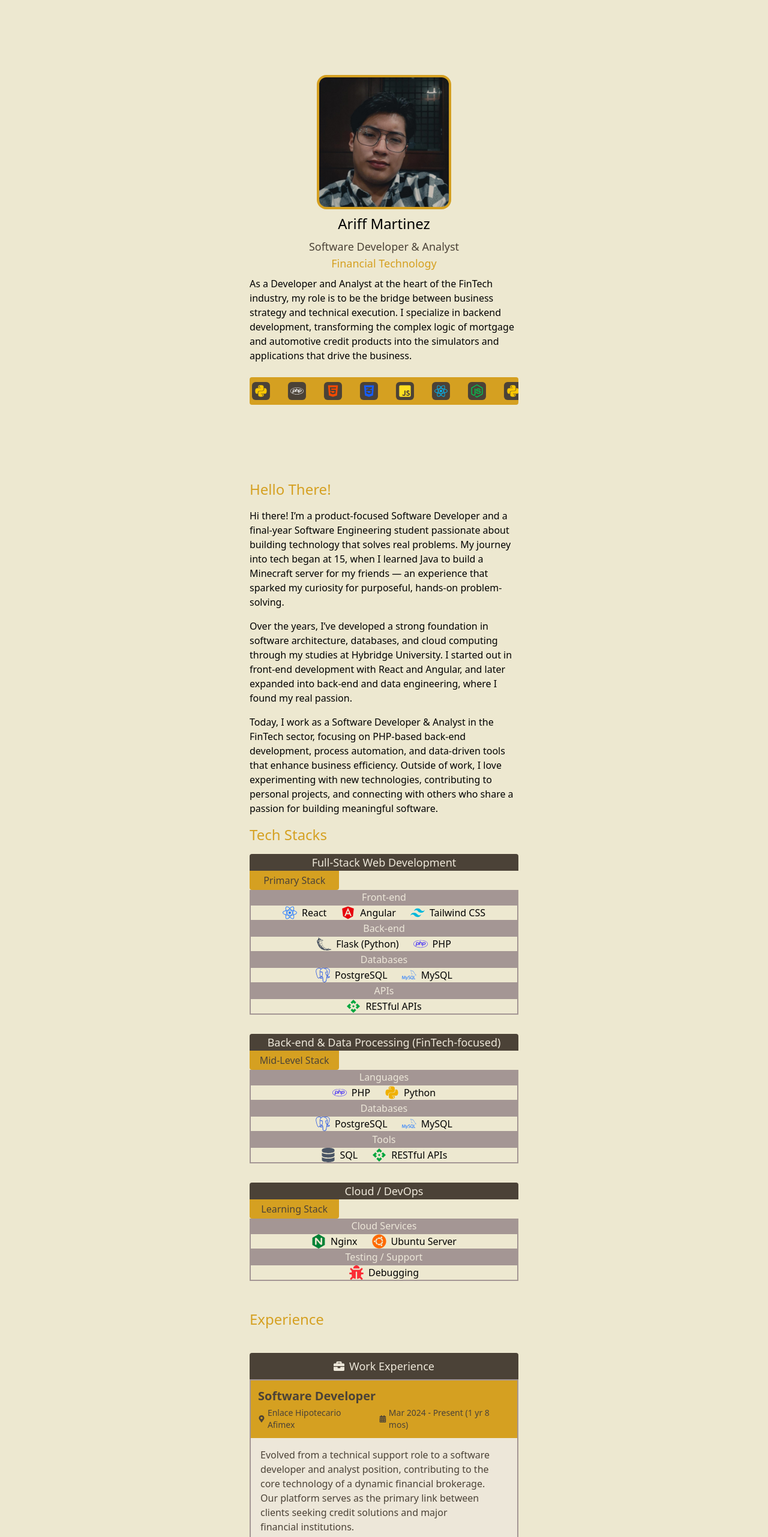
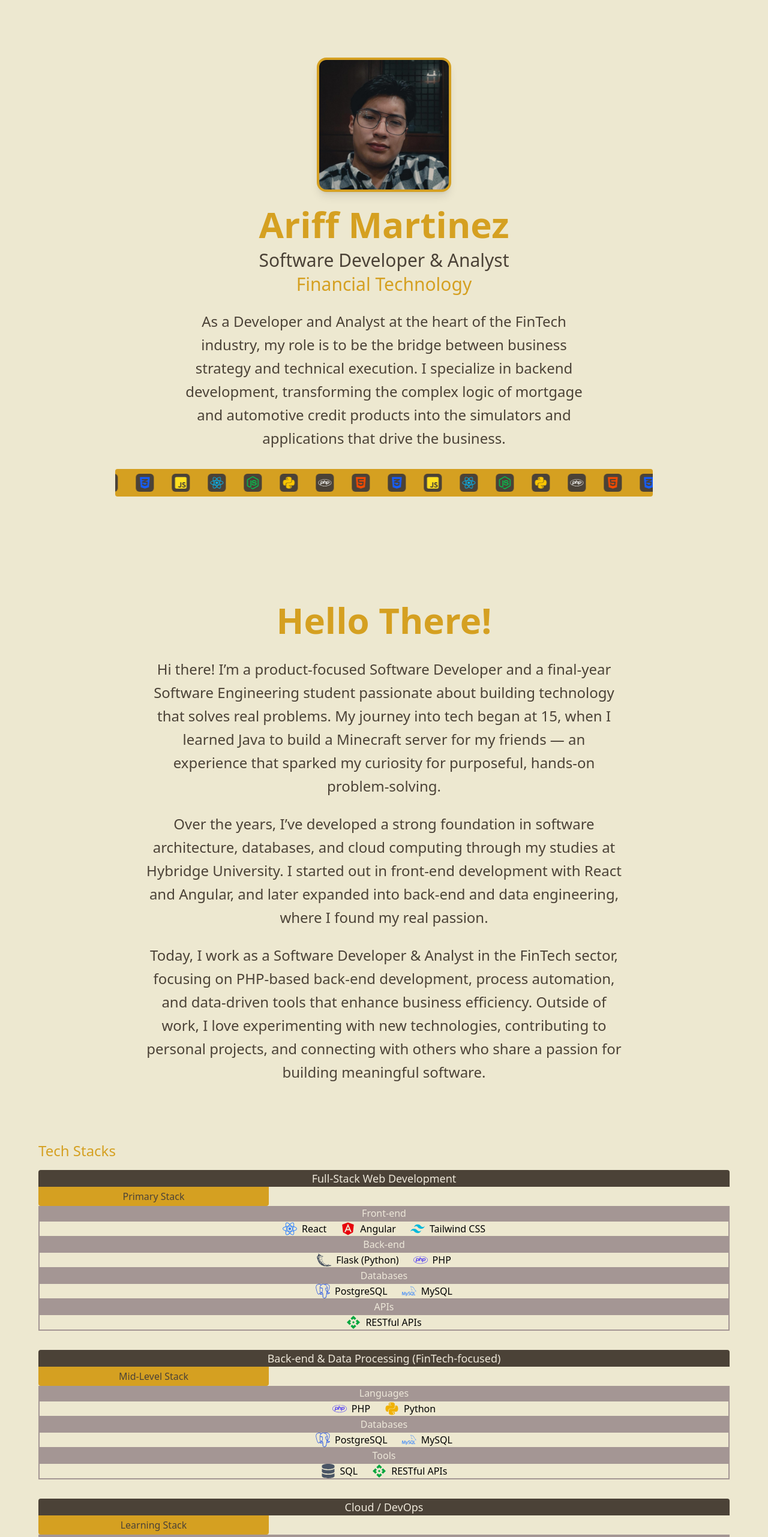
Before and after one commit to Ariff-dev/Portfolio, a React (Vite) app: page / in a window 1280 px wide. Shown: the top 2563 px of the page at 60% size. Built offline with nearby package versions, Linux system fonts and the light colour scheme.

Commit message:
fix: Font Size

```diff
--- a/src/components/landing/about/About.tsx
+++ b/src/components/landing/about/About.tsx
@@ -1,22 +1,31 @@
 export const About = () => {
   return (
-    <section id='about' className='flex flex-col gap-4'>
-      <h2 className='text-(--primary) text-2xl'>Hello There!</h2>
-      <p>
+    <section
+      id='about'
+      className='flex flex-col items-center justify-center px-4 sm:px-6 md:px-8 lg:px-12 py-16 sm:py-20 gap-6 sm:gap-8 max-w-4xl mx-auto text-center'
+    >
+      <h2 className='text-3xl sm:text-4xl md:text-5xl lg:text-6xl font-bold text-[var(--primary)]'>
+        Hello There!
+      </h2>
+
+      <div className='space-y-4 sm:space-y-6 text-[var(--secondary)]'>
+        <p className='text-base sm:text-lg md:text-xl lg:text-2xl leading-relaxed'>
           Hi there! I’m a product-focused Software Developer and a final-year
           Software Engineering student passionate about building technology that
           solves real problems. My journey into tech began at 15, when I learned
           Java to build a Minecraft server for my friends — an experience that
           sparked my curiosity for purposeful, hands-on problem-solving.
         </p>
-      <p>
+
+        <p className='text-base sm:text-lg md:text-xl lg:text-2xl leading-relaxed'>
           Over the years, I’ve developed a strong foundation in software
           architecture, databases, and cloud computing through my studies at
           Hybridge University. I started out in front-end development with React
           and Angular, and later expanded into back-end and data engineering,
           where I found my real passion.
         </p>
-      <p>
+
+        <p className='text-base sm:text-lg md:text-xl lg:text-2xl leading-relaxed'>
           Today, I work as a Software Developer & Analyst in the FinTech sector,
           focusing on PHP-based back-end development, process automation, and
           data-driven tools that enhance business efficiency. Outside of work, I
@@ -24,6 +33,7 @@ export const About = () => {
           projects, and connecting with others who share a passion for building
           meaningful software.
         </p>
+      </div>
     </section>
   )
 }
--- a/src/components/landing/experience/Experience.tsx
+++ b/src/components/landing/experience/Experience.tsx
@@ -1,13 +1,20 @@
-import { FaBriefcase, FaGraduationCap, FaCalendarAlt, FaMapMarkerAlt } from 'react-icons/fa';
+import {
+  FaBriefcase,
+  FaGraduationCap,
+  FaCalendarAlt,
+  FaMapMarkerAlt,
+} from 'react-icons/fa'
 
 export const Experience = () => {
   return (
-    <section id='exp' className='min-h-screen py-4'>
-      <h2 className='text-[color:var(--primary)] text-2xl text-pretty mb-6'>Experience</h2>
+    <section id='exp' className='py-4'>
+      <h2 className='text-[color:var(--primary)] text-2xl sm:text-3xl text-pretty mb-6 font-semibold'>
+        Experience
+      </h2>
 
       {/* Work Experience Section */}
       <div className='py-4 flex flex-col'>
-        <h3 className='text-lg bg-[color:var(--secondary)] text-pretty text-[color:var(--contrast)] text-center rounded-t-sm py-2'>
+        <h3 className='text-lg sm:text-xl bg-[color:var(--secondary)] text-pretty text-[color:var(--contrast)] text-center rounded-t-sm py-2'>
           <FaBriefcase className='inline mr-2 mb-1' />
           Work Experience
         </h3>
@@ -15,13 +22,15 @@ export const Experience = () => {
         {/* Software Developer - Current */}
         <div className='border-2 border-[color:var(--tertiary)] mb-4'>
           <div className='bg-[color:var(--primary)] p-3'>
-            <h4 className='text-xl font-semibold text-[color:var(--secondary)]'>Software Developer</h4>
-            <div className='flex items-center gap-4 text-sm text-[color:var(--secondary)] mt-1'>
+            <h4 className='text-lg sm:text-xl font-semibold text-[color:var(--secondary)]'>
+              Software Developer
+            </h4>
+            <div className='flex flex-col sm:flex-row sm:items-center sm:gap-4 text-sm sm:text-base text-[color:var(--secondary)] mt-1'>
               <span className='flex items-center gap-1'>
                 <FaMapMarkerAlt className='text-xs' />
                 Enlace Hipotecario Afimex
               </span>
-              <span className='flex items-center gap-1'>
+              <span className='flex items-center gap-1 mt-1 sm:mt-0'>
                 <FaCalendarAlt className='text-xs' />
                 Mar 2024 - Present (1 yr 8 mos)
               </span>
@@ -29,45 +38,67 @@ export const Experience = () => {
           </div>
 
           <div className='p-4 bg-[color:var(--contrast)]'>
-            <p className='text-pretty mb-3 text-[color:var(--secondary)]'>
-              Evolved from a technical support role to a software developer and analyst position, contributing to the core technology of a dynamic financial brokerage. Our platform serves as the primary link between clients seeking credit solutions and major financial institutions.
+            <p className='text-pretty text-sm sm:text-base leading-relaxed mb-3 text-[color:var(--secondary)]'>
+              Evolved from a technical support role to a software developer and
+              analyst position, contributing to the core technology of a dynamic
+              financial brokerage. Our platform serves as the primary link
+              between clients seeking credit solutions and major financial
+              institutions.
             </p>
 
-            <ul className='space-y-2 text-[color:var(--secondary)]'>
+            <ul className='space-y-2 text-[color:var(--secondary)] text-sm sm:text-base leading-relaxed'>
               <li className='flex gap-2'>
                 <span className='text-[color:var(--primary)] font-bold'>•</span>
                 <div>
-                  <strong className='text-[color:var(--complementary)]'>Financial Product Analysis & Maintenance:</strong> Serve as the lead analyst for the platform's simulator, translating complex calculation rules from a wide range of bank loan products into system logic.
+                  <strong className='text-[color:var(--complementary)]'>
+                    Financial Product Analysis & Maintenance:
+                  </strong>{' '}
+                  Serve as the lead analyst for the platform's simulator,
+                  translating complex calculation rules from a wide range of
+                  bank loan products into system logic.
                 </div>
               </li>
               <li className='flex gap-2'>
                 <span className='text-[color:var(--primary)] font-bold'>•</span>
                 <div>
-                  <strong className='text-[color:var(--complementary)]'>Digital Application Development:</strong> Develop and optimize intelligent digital forms that streamline data collection and automate credit application generation with 100% compliance.
+                  <strong className='text-[color:var(--complementary)]'>
+                    Digital Application Development:
+                  </strong>{' '}
+                  Develop and optimize intelligent digital forms that streamline
+                  data collection and automate credit application generation
+                  with 100% compliance.
                 </div>
               </li>
               <li className='flex gap-2'>
                 <span className='text-[color:var(--primary)] font-bold'>•</span>
                 <div>
-                  <strong className='text-[color:var(--complementary)]'>Expert Platform Support:</strong> Act as SME for the internal platform, providing advanced technical support to financial advisors.
+                  <strong className='text-[color:var(--complementary)]'>
+                    Expert Platform Support:
+                  </strong>{' '}
+                  Act as SME for the internal platform, providing advanced
+                  technical support to financial advisors.
                 </div>
               </li>
               <li className='flex gap-2'>
                 <span className='text-[color:var(--primary)] font-bold'>•</span>
                 <div>
-                  <strong className='text-[color:var(--complementary)]'>Technical Problem Solving:</strong> Proactively identify and resolve bugs, ensuring platform stability and optimal performance.
+                  <strong className='text-[color:var(--complementary)]'>
+                    Technical Problem Solving:
+                  </strong>{' '}
+                  Proactively identify and resolve bugs, ensuring platform
+                  stability and optimal performance.
                 </div>
               </li>
             </ul>
 
             <div className='mt-4 flex flex-wrap gap-2'>
-              <span className='bg-[color:var(--tertiary)] text-[color:var(--contrast)] px-3 py-1 rounded-full text-sm'>
+              <span className='bg-[color:var(--tertiary)] text-[color:var(--contrast)] px-3 py-1 rounded-full text-xs sm:text-sm'>
                 Software Infrastructure
               </span>
-              <span className='bg-[color:var(--tertiary)] text-[color:var(--contrast)] px-3 py-1 rounded-full text-sm'>
+              <span className='bg-[color:var(--tertiary)] text-[color:var(--contrast)] px-3 py-1 rounded-full text-xs sm:text-sm'>
                 Technical Support
               </span>
-              <span className='bg-[color:var(--tertiary)] text-[color:var(--contrast)] px-3 py-1 rounded-full text-sm'>
+              <span className='bg-[color:var(--tertiary)] text-[color:var(--contrast)] px-3 py-1 rounded-full text-xs sm:text-sm'>
                 Software Development
               </span>
             </div>
@@ -77,13 +108,15 @@ export const Experience = () => {
         {/* Junior Web Developer */}
         <div className='border-2 border-[color:var(--tertiary)]'>
           <div className='bg-[color:var(--complementary)] p-3'>
-            <h4 className='text-xl font-semibold text-[color:var(--contrast)]'>Junior Web Developer</h4>
-            <div className='flex items-center gap-4 text-sm text-[color:var(--contrast)] mt-1'>
+            <h4 className='text-lg sm:text-xl font-semibold text-[color:var(--contrast)]'>
+              Junior Web Developer
+            </h4>
+            <div className='flex flex-col sm:flex-row sm:items-center sm:gap-4 text-sm sm:text-base text-[color:var(--contrast)] mt-1'>
               <span className='flex items-center gap-1'>
                 <FaMapMarkerAlt className='text-xs' />
                 Maestros del Media
               </span>
-              <span className='flex items-center gap-1'>
+              <span className='flex items-center gap-1 mt-1 sm:mt-0'>
                 <FaCalendarAlt className='text-xs' />
                 Apr 2019 - Sep 2019 (6 mos)
               </span>
@@ -91,32 +124,41 @@ export const Experience = () => {
           </div>
 
           <div className='p-4 bg-[color:var(--contrast)]'>
-            <ul className='space-y-2 text-[color:var(--secondary)]'>
+            <ul className='space-y-2 text-[color:var(--secondary)] text-sm sm:text-base leading-relaxed'>
               <li className='flex gap-2'>
                 <span className='text-[color:var(--primary)] font-bold'>•</span>
-                <span>Collaborated directly with clients to define project requirements, ensuring alignment with their business goals.</span>
+                <span>
+                  Collaborated directly with clients to define project
+                  requirements, ensuring alignment with their business goals.
+                </span>
               </li>
               <li className='flex gap-2'>
                 <span className='text-[color:var(--primary)] font-bold'>•</span>
-                <span>Developed, deployed, and maintained responsive web applications for a diverse client base.</span>
+                <span>
+                  Developed, deployed, and maintained responsive web
+                  applications for a diverse client base.
+                </span>
               </li>
               <li className='flex gap-2'>
                 <span className='text-[color:var(--primary)] font-bold'>•</span>
-                <span>Provided ongoing technical support, including troubleshooting, bug fixes, and feature updates post-launch.</span>
+                <span>
+                  Provided ongoing technical support, including troubleshooting,
+                  bug fixes, and feature updates post-launch.
+                </span>
               </li>
             </ul>
 
             <div className='mt-4 flex flex-wrap gap-2'>
-              <span className='bg-[color:var(--tertiary)] text-[color:var(--contrast)] px-3 py-1 rounded-full text-sm'>
+              <span className='bg-[color:var(--tertiary)] text-[color:var(--contrast)] px-3 py-1 rounded-full text-xs sm:text-sm'>
                 PHP
               </span>
-              <span className='bg-[color:var(--tertiary)] text-[color:var(--contrast)] px-3 py-1 rounded-full text-sm'>
+              <span className='bg-[color:var(--tertiary)] text-[color:var(--contrast)] px-3 py-1 rounded-full text-xs sm:text-sm'>
                 WordPress
               </span>
-              <span className='bg-[color:var(--tertiary)] text-[color:var(--contrast)] px-3 py-1 rounded-full text-sm'>
+              <span className='bg-[color:var(--tertiary)] text-[color:var(--contrast)] px-3 py-1 rounded-full text-xs sm:text-sm'>
                 Hosting Services
               </span>
-              <span className='bg-[color:var(--tertiary)] text-[color:var(--contrast)] px-3 py-1 rounded-full text-sm'>
+              <span className='bg-[color:var(--tertiary)] text-[color:var(--contrast)] px-3 py-1 rounded-full text-xs sm:text-sm'>
                 Web Development
               </span>
             </div>
@@ -126,20 +168,22 @@ export const Experience = () => {
 
       {/* Education Section */}
       <div className='py-4 flex flex-col mt-6'>
-        <h3 className='text-lg bg-[color:var(--secondary)] text-pretty text-[color:var(--contrast)] text-center rounded-t-sm py-2'>
+        <h3 className='text-lg sm:text-xl bg-[color:var(--secondary)] text-pretty text-[color:var(--contrast)] text-center rounded-t-sm py-2'>
           <FaGraduationCap className='inline mr-2 mb-1' />
           Education
         </h3>
 
         <div className='border-2 border-[color:var(--tertiary)]'>
           <div className='bg-[color:var(--primary)] p-3'>
-            <h4 className='text-xl font-semibold text-[color:var(--secondary)]'>Bachelor of Science in Software Engineering</h4>
-            <div className='flex items-center gap-4 text-sm text-[color:var(--secondary)] mt-1'>
+            <h4 className='text-lg sm:text-xl font-semibold text-[color:var(--secondary)]'>
+              Bachelor of Science in Software Engineering
+            </h4>
+            <div className='flex flex-col sm:flex-row sm:items-center sm:gap-4 text-sm sm:text-base text-[color:var(--secondary)] mt-1'>
               <span className='flex items-center gap-1'>
                 <FaMapMarkerAlt className='text-xs' />
                 Hybridge Education
               </span>
-              <span className='flex items-center gap-1'>
+              <span className='flex items-center gap-1 mt-1 sm:mt-0'>
                 <FaCalendarAlt className='text-xs' />
                 Oct 2023 - Oct 2026
               </span>
@@ -147,12 +191,15 @@ export const Experience = () => {
           </div>
 
           <div className='p-4 bg-[color:var(--contrast)]'>
-            <p className='text-pretty text-[color:var(--secondary)]'>
-              Final-year Software Engineering student specializing in cloud architecture and mobile application development. Proficient in Python, Java, and SQL, with hands-on experience in agile methodologies.
+            <p className='text-pretty text-sm sm:text-base leading-relaxed text-[color:var(--secondary)]'>
+              Final-year Software Engineering student specializing in cloud
+              architecture and mobile application development. Proficient in
+              Python, Java, and SQL, with hands-on experience in agile
+              methodologies.
             </p>
           </div>
         </div>
       </div>
     </section>
-  );
+  )
 }
--- a/src/components/landing/hero/Hero.tsx
+++ b/src/components/landing/hero/Hero.tsx
@@ -5,20 +5,29 @@ export const Hero = () => {
   return (
     <section
       id='hero'
-      className='flex items-center flex-col min-h-screen  justify-center-safe gap-6'
+      className='flex items-center flex-col min-h-screen justify-center px-4 sm:px-6 md:px-8 lg:px-12 py-20 sm:py-24 gap-6 sm:gap-8'
     >
-      <div className='flex justify-center items-center flex-col gap-2'>
+      <div className='flex justify-center items-center flex-col gap-4 sm:gap-6 max-w-4xl w-full'>
         <img
-          className='rounded-2xl w-1/2 bg-(--primary) p-1'
+          className='rounded-2xl w-32 h-32 sm:w-40 sm:h-40 md:w-48 md:h-48 lg:w-56 lg:h-56 object-cover bg-[var(--primary)] p-1 shadow-lg'
           src={Photo}
-          alt='Ariff Martinez Photho'
+          alt='Ariff Martinez, Software Developer & Analyst'
         />
-        <h1 className='text-2xl '>Ariff Martinez</h1>
-        <p className='text-prtimary text-(--secondary) text-lg text-center'>
-          Software Developer & Analyst
-          <span className='block text-(--primary)'>Financial Technology</span>
-        </p>
-        <p className=''>
+
+        <div className='text-center space-y-2 sm:space-y-3'>
+          <h1 className='text-3xl sm:text-4xl md:text-5xl lg:text-6xl font-bold text-[var(--primary)]'>
+            Ariff Martinez
+          </h1>
+
+          <p className='text-lg sm:text-xl md:text-2xl lg:text-3xl text-[var(--secondary)] font-medium'>
+            Software Developer & Analyst
+            <span className='block text-[var(--primary)] mt-1'>
+              Financial Technology
+            </span>
+          </p>
+        </div>
+
+        <p className='text-base sm:text-lg md:text-xl lg:text-2xl text-[var(--secondary)] text-center leading-relaxed max-w-2xl'>
           As a Developer and Analyst at the heart of the FinTech industry, my
           role is to be the bridge between business strategy and technical
           execution. I specialize in backend development, transforming the
@@ -26,7 +35,10 @@ export const Hero = () => {
           simulators and applications that drive the business.
         </p>
       </div>
-      <TechCarousel />
+
+      <div className='w-full max-w-4xl'>
+        <TechCarousel />
+      </div>
     </section>
   )
 }
--- a/src/components/landing/stack/Stack.tsx
+++ b/src/components/landing/stack/Stack.tsx
@@ -1,10 +1,24 @@
-import { FaReact, FaAngular, FaPython, FaPhp, FaDatabase, FaUbuntu, FaBug } from 'react-icons/fa';
-import { SiTailwindcss, SiFlask, SiPostgresql, SiMysql, SiNginx } from 'react-icons/si';
-import { MdApi } from 'react-icons/md';
+import {
+  FaReact,
+  FaAngular,
+  FaPython,
+  FaPhp,
+  FaDatabase,
+  FaUbuntu,
+  FaBug,
+} from 'react-icons/fa'
+import {
+  SiTailwindcss,
+  SiFlask,
+  SiPostgresql,
+  SiMysql,
+  SiNginx,
+} from 'react-icons/si'
+import { MdApi } from 'react-icons/md'
 
 export const Stack = () => {
   return (
-    <section id='stack' className='min-h-screen py-4'>
+    <section id='stack' className=' py-4'>
       <h2 className='text-(--primary) text-2xl text-pretty'>Tech Stacks</h2>
 
       {/* Primary Stack */}
--- /dev/null
+++ b/src/components/ui/Footer.tsx
@@ -0,0 +1,99 @@
+import { FaLinkedin, FaGithub, FaHeart, FaCode } from 'react-icons/fa';
+
+export const Footer = () => {
+  const currentYear = new Date().getFullYear();
+
+  const socialLinks = [
+    {
+      name: 'LinkedIn',
+      icon: FaLinkedin,
+      url: 'https://linkedin.com/in/tu-perfil',
+      color: 'hover:text-blue-600'
+    },
+    {
+      name: 'GitHub',
+      icon: FaGithub,
+      url: 'https://github.com/tu-usuario',
+      color: 'hover:text-gray-800'
+    }
+  ];
+
+  const quickLinks = [
+    { name: 'Stack', href: '#stack' },
+    { name: 'Experience', href: '#experience' },
+    { name: 'Contact', href: '#contact' }
+  ];
+
+  return (
+    <footer className='bg-[color:var(--secondary)] text-[color:var(--contrast)] mt-auto'>
+      {/* Main Footer Content */}
+      <div className='border-t-4 border-[color:var(--primary)] py-8 px-4'>
+        <div className='max-w-6xl mx-auto grid grid-cols-1 md:grid-cols-3 gap-8'>
+
+          {/* About Section */}
+          <div className='flex flex-col'>
+            <h3 className='text-lg sm:text-xl md:text-2xl font-semibold text-[color:var(--primary)] mb-4'>
+              About Me
+            </h3>
+            <p className='text-sm sm:text-base md:text-lg text-[color:var(--contrast)] leading-relaxed'>
+              Software Developer passionate about creating efficient solutions. Specializing in full-stack development and financial technology.
+            </p>
+          </div>
+
+          {/* Quick Links */}
+          <div className='flex flex-col'>
+            <h3 className='text-lg sm:text-xl md:text-2xl font-semibold text-[color:var(--primary)] mb-4'>
+              Quick Links
+            </h3>
+            <nav className='flex flex-col gap-2'>
+              {quickLinks.map((link) => (
+                <a
+                  key={link.name}
+                  href={link.href}
+                  className='text-sm sm:text-base md:text-lg text-[color:var(--contrast)] hover:text-[color:var(--primary)] transition-colors duration-300 w-fit'
+                >
+                  {link.name}
+                </a>
+              ))}
+            </nav>
+          </div>
+
+          {/* Social Links */}
+          <div className='flex flex-col'>
+            <h3 className='text-lg sm:text-xl md:text-2xl font-semibold text-[color:var(--primary)] mb-4'>
+              Connect
+            </h3>
+            <div className='flex gap-4'>
+              {socialLinks.map((social) => (
+                <a
+                  key={social.name}
+                  href={social.url}
+                  target='_blank'
+                  rel='noopener noreferrer'
+                  className={`text-[color:var(--contrast)] ${social.color} transition-colors duration-300`}
+                  aria-label={social.name}
+                >
+                  <social.icon className='text-2xl sm:text-3xl md:text-4xl' />
+                </a>
+              ))}
+            </div>
+          </div>
+        </div>
+      </div>
+
+      {/* Bottom Bar */}
+      <div className='bg-[color:var(--complementary)] py-4 px-4'>
+        <div className='max-w-6xl mx-auto flex flex-col md:flex-row justify-between items-center gap-2'>
+          <p className='text-xs sm:text-sm md:text-base text-[color:var(--contrast)] flex items-center gap-2'>
+            © {currentYear} | Made with{' '}
+            <FaHeart className='text-red-500 text-xs sm:text-sm' /> and{' '}
+            <FaCode className='text-[color:var(--primary)] text-xs sm:text-sm' />
+          </p>
+          <p className='text-[10px] sm:text-xs md:text-sm text-[color:var(--tertiary)]'>
+            Built with React & Tailwind CSS
+          </p>
+        </div>
+      </div>
+    </footer>
+  );
+}
--- a/src/components/ui/Navbar.tsx
+++ b/src/components/ui/Navbar.tsx
@@ -51,7 +51,7 @@ export const Navbar = () => {
 
   return (
     <nav
-      className={`fixed top-4 left-1/2 transform -translate-x-1/2 px-6 py-3 bg-[var(--primary)] rounded-xl shadow-lg transition-all duration-300 z-50 ${
+      className={`fixed top-0 text-sm md:px-4  left-1/2 transform -translate-x-1/2 py-3 bg-[var(--primary)] rounded-xl shadow-lg transition-all duration-300 z-50 ${
         isVisible
           ? 'opacity-100 translate-y-0'
           : 'opacity-0 -translate-y-4 pointer-events-none'
--- a/src/index.css
+++ b/src/index.css
@@ -16,7 +16,7 @@
   }
 
   .app-content {
-    @apply w-full max-w-md mx-auto;
+    @apply w-full max-w-md mx-auto md:max-w-6xl;
   }
 }
 
--- a/src/layout/PrimaryLayout.tsx
+++ b/src/layout/PrimaryLayout.tsx
@@ -1,11 +1,13 @@
-import type { ReactNode } from "react"
+import type { ReactNode } from 'react'
+import { Footer } from '../components/ui/Footer'
 
 export const PrimaryLayout = ({ children }: { children: ReactNode }) => {
   return (
-    <div className="app-container">
-  <div className="app-content">
-    {children}
-  </div>
-</div>
+    <>
+      <div className='app-container'>
+        <div className='app-content'>{children}</div>
+      </div>
+      <Footer />
+    </>
   )
 }
```
Also changed, not shown: src/components/landing/contact/Contact.tsx (+25 -18 lines). Lines whose indentation alone changed are shown as unchanged.
